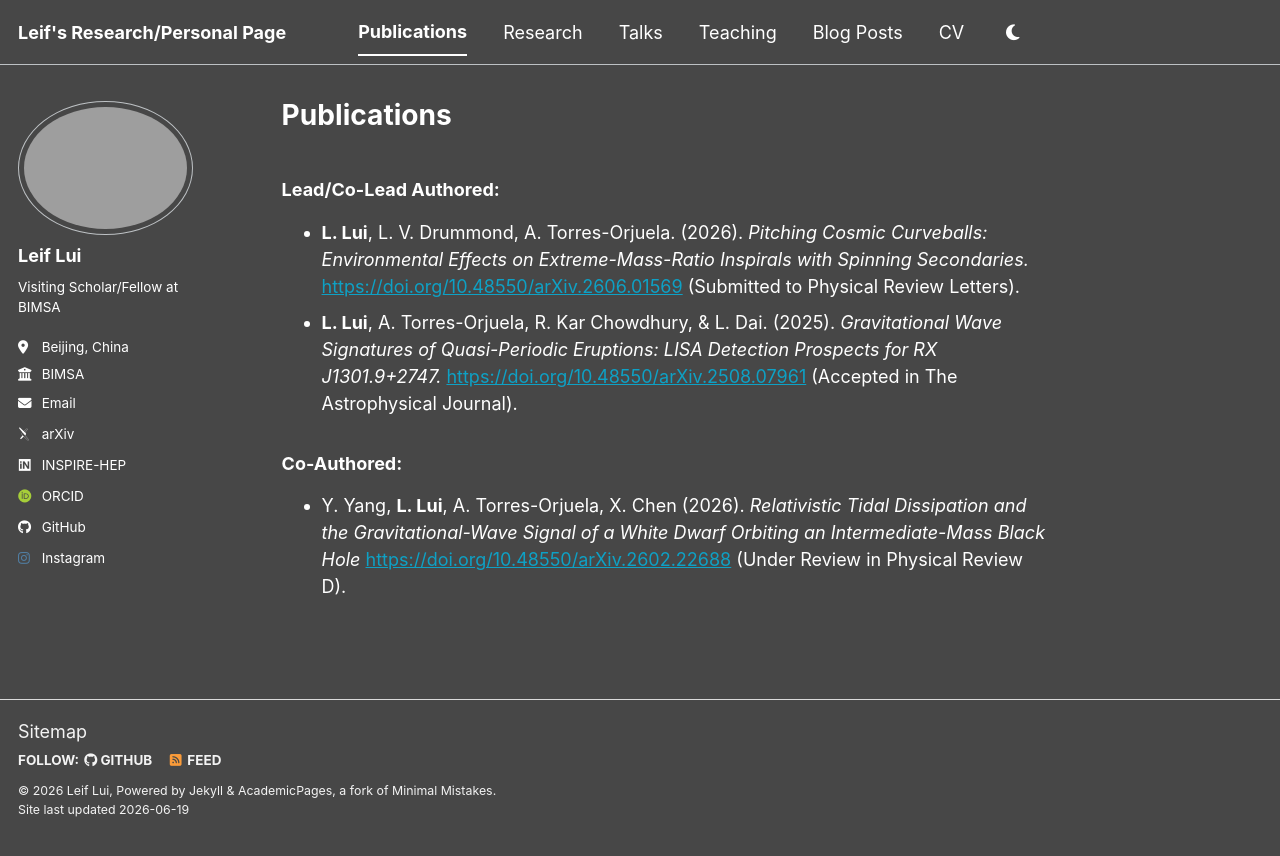
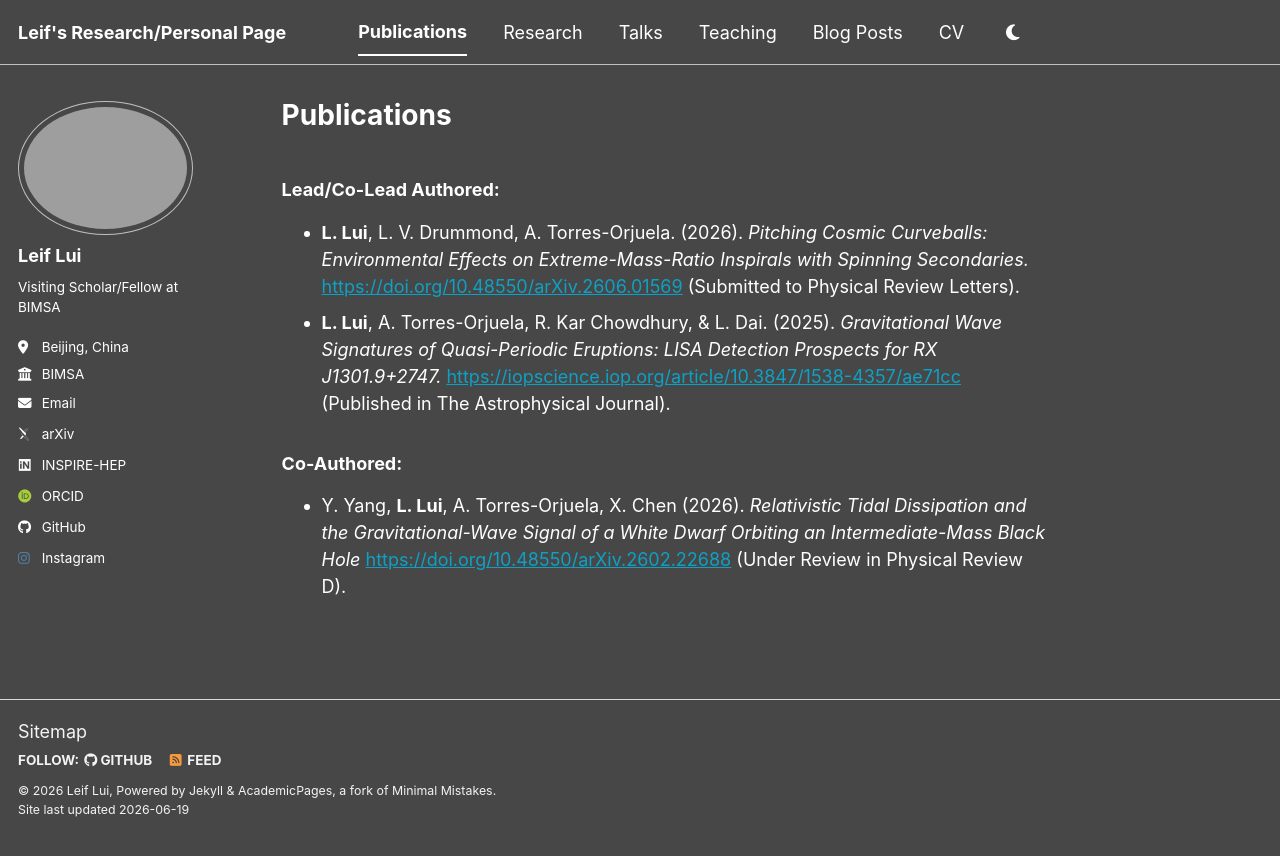
Before and after one commit to leiflui/leiflui.github.io, a Jekyll site: the page built from _pages/publications.md, in a window 1280 px wide. Shown: the top 856 px of the page. Built offline with Jekyll 4.4.1, drawn with Linux system fonts in a browser that asks for light colours; some web fonts are replaced; a script bundle is joined from its source files by our own code; library files that are not in the unit come from our copies.

Commit message:
Update publications.md

```diff
--- a/_pages/publications.md
+++ b/_pages/publications.md
@@ -6,7 +6,7 @@
 
 ### Lead/Co-Lead Authored:
 - **L. Lui**, L. V. Drummond, A. Torres-Orjuela. (2026). *Pitching Cosmic Curveballs: Environmental Effects on Extreme-Mass-Ratio Inspirals with Spinning Secondaries.* [https://doi.org/10.48550/arXiv.2606.01569](https://arxiv.org/abs/2606.01569) (Submitted to Physical Review Letters).
-- **L. Lui**, A. Torres-Orjuela, R. Kar Chowdhury, &  L. Dai. (2025). *Gravitational Wave Signatures of Quasi-Periodic Eruptions: LISA Detection Prospects for RX J1301.9+2747.* [https://doi.org/10.48550/arXiv.2508.07961](https://arxiv.org/abs/2508.07961) (Accepted in The Astrophysical Journal).
+- **L. Lui**, A. Torres-Orjuela, R. Kar Chowdhury, &  L. Dai. (2025). *Gravitational Wave Signatures of Quasi-Periodic Eruptions: LISA Detection Prospects for RX J1301.9+2747.* [https://iopscience.iop.org/article/10.3847/1538-4357/ae71cc](https://iopscience.iop.org/article/10.3847/1538-4357/ae71cc) (Published in The Astrophysical Journal).
 
 ### Co-Authored:
 - Y. Yang, **L. Lui**, A. Torres-Orjuela, X. Chen (2026). *Relativistic Tidal Dissipation and the Gravitational-Wave Signal of a White Dwarf Orbiting an Intermediate-Mass Black Hole* [https://doi.org/10.48550/arXiv.2602.22688](https://arxiv.org/abs/2602.22688) (Under Review in Physical Review D).
```
